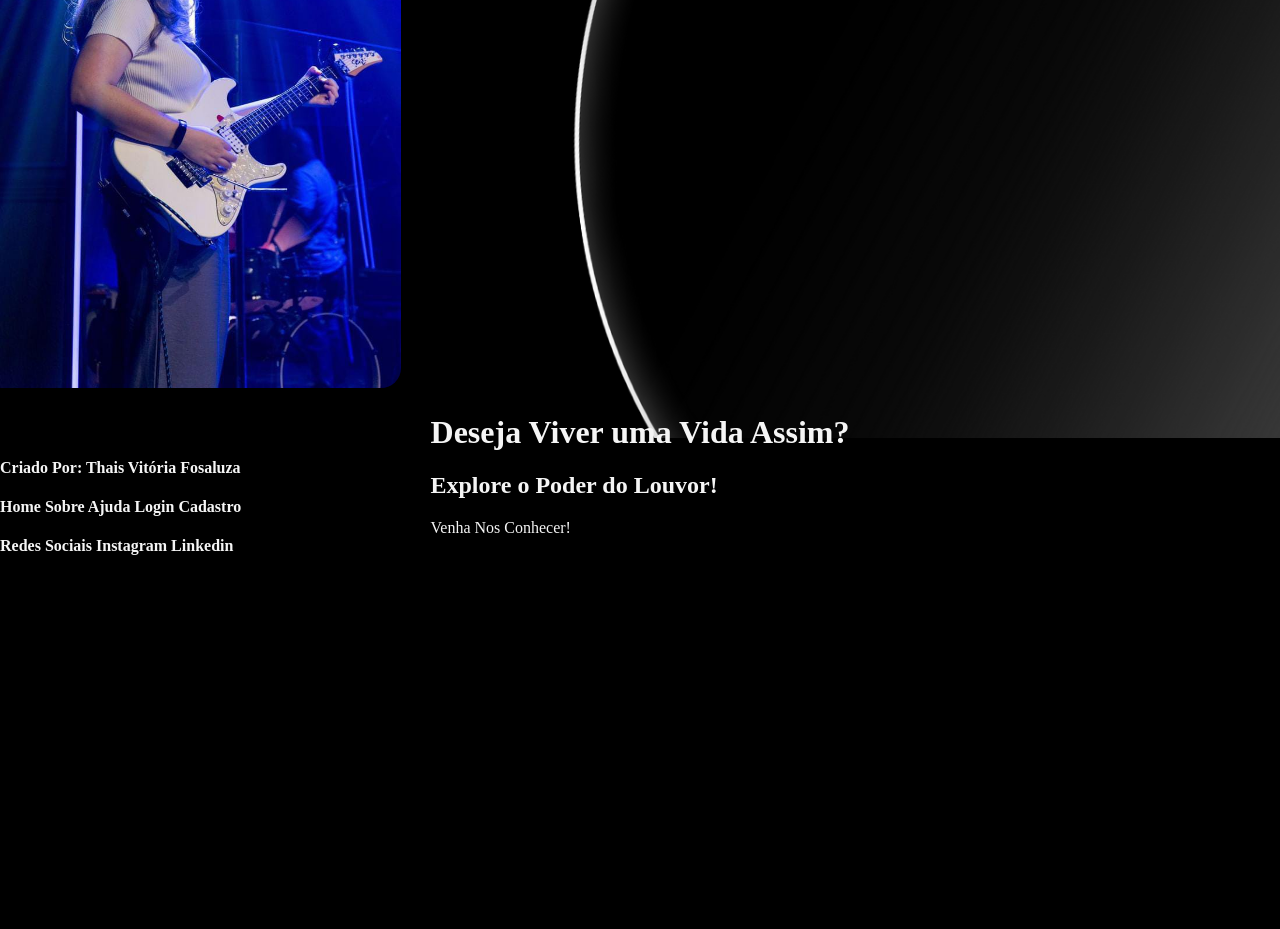
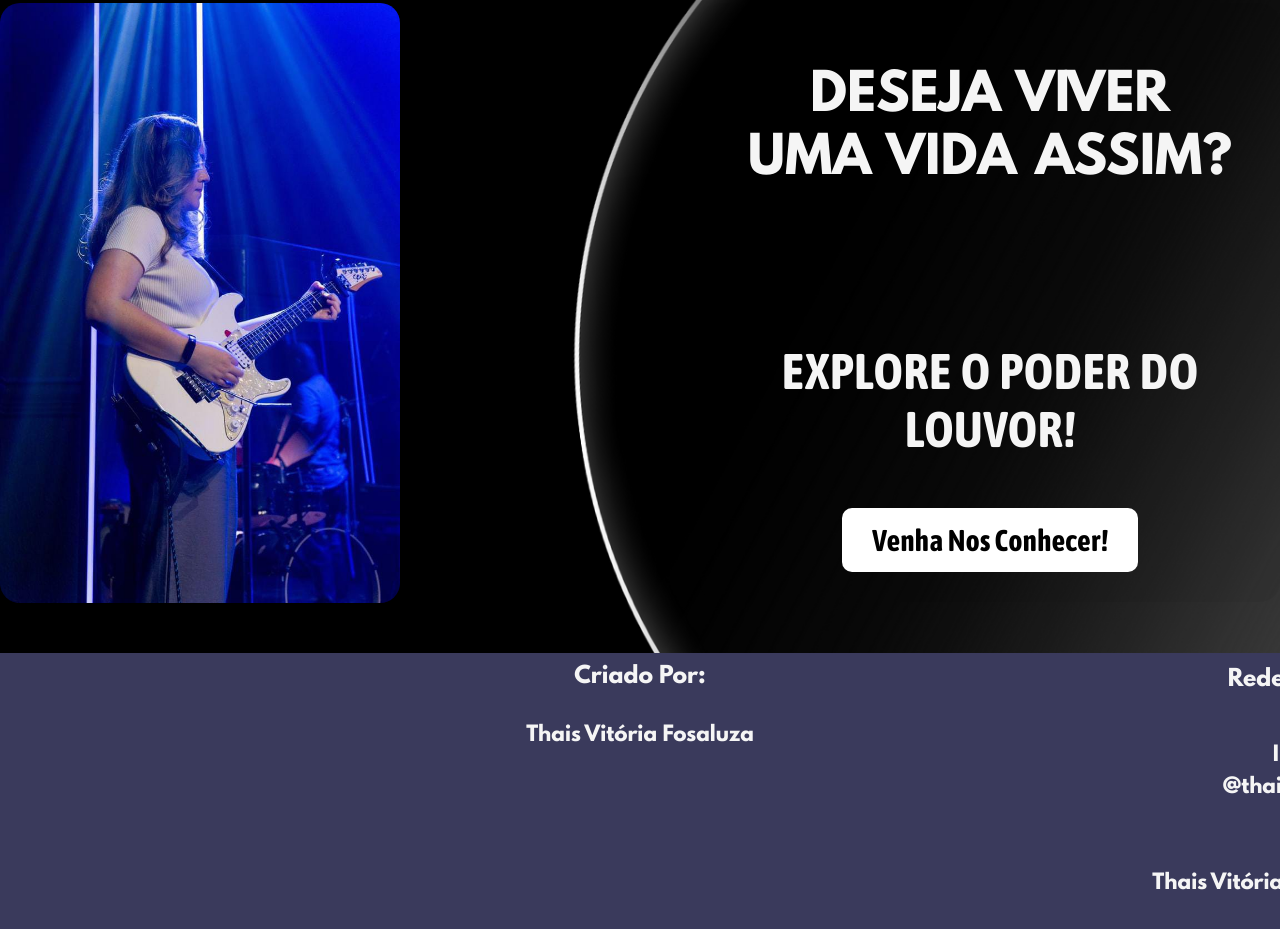
Before and after one commit to thaisvitoriafslz/Projeto-Individual-Thais-, a plain HTML site: page Site/index.html in a window 1280 px wide. Shown: the part 1699-2628 px from the top of the page. Before the commit the page ends 2276 px from the top, so only its background shows below. Drawn offline with Linux system fonts and the light colour scheme.

Commit message:
update css home

```diff
--- a/Site/index.html
+++ b/Site/index.html
@@ -64,13 +64,13 @@
     </div>
 
     <div class="social2">
+        <img src="./styles/imgs/WhatsApp Image 2024-10-31 at 17.00.45.jpeg">
         <div class="container3">
-            <img src="./styles/imgs/WhatsApp Image 2024-10-31 at 17.00.45.jpeg">
                 <div class="titulo">
-                <h1>Deseja Viver uma Vida Assim?</h1>
+                <h1>DESEJA VIVER<br>UMA VIDA ASSIM?</h1>
                 </div>
                 <div class="frase">
-                <h2>Explore o Poder do Louvor!</h2>
+                <h2>EXPLORE O PODER DO LOUVOR!</h2>
                 </div>
                 <a id="botaosobre" href="sobre.html">Venha Nos Conhecer!</a>
         </div>
@@ -78,14 +78,14 @@
 
     <div class="footer">
         <div class="container4">
+            <div class="telas">
+                <h4><span>Menu</span><br>Home<br>Sobre<br>Ajuda<br>Login<br>Cadastro</h4>
+            </div>
             <div class="criador">
-                <h4><span>Criado Por:</span> Thais Vitória Fosaluza</h4>
-            </div>
-            <div class="telas">
-                <h4>Home Sobre Ajuda Login Cadastro</h4>
+                <h4><span>Criado Por:</span><br> Thais Vitória Fosaluza</h4>
             </div>
             <div class="redes">
-                <h4><span>Redes Sociais</span> Instagram Linkedin</h4>
+                <h4><span>Redes Sociais</span><br> Instagram<br>@thaisfosaluza<br><br>Linkedin<br>Thais Vitória Fosaluza</h4>
             </div>
         </div>
     </div>
--- a/Site/styles/style_home.css
+++ b/Site/styles/style_home.css
@@ -59,7 +59,7 @@ a {
 
 .banner {
     background-image: url('./imgs/pexels-chad-kirchoff-346647-952437.jpg');
-    height: 650px;
+    height: 800px;
     width: 100%;
     background-size: cover;
     font-family: asap;
@@ -103,7 +103,7 @@ a {
 }
 
 .social1 .container2 {
-    height: 680px;
+    height: 750px;
     width: 100%;
     background-color: #dbdbdb;
     color: black;
@@ -114,7 +114,7 @@ a {
     font-size: 60px;
     text-align: center;
     margin: 0;
-    margin-top: 50px;
+    margin-top: 100px;
     word-spacing: 5px;
 
 }
@@ -156,24 +156,127 @@ a {
     margin-top: -50px;
 }
 
-.container3 {
-    align-items: center;
-}
 .social2 {
     background-image: url("./imgs/TelaFinalHome.png");
     height: 700px;
     width: 100%;
     background-size: cover;
+    font-family: asap;
+    font-size: 45px;
     display: flex;
     justify-content: center;
-    align-items: center ;
+    align-items: center;
+    text-align: center;
+    margin-top: -5px;
 }
 
+.social2 img {
+    height: 600px;
+    width: 400px;
+    border-radius: 20px;
+    margin-right: 100px;
+}
 
-.container3 img {
-    height: 600px;
-    width: 420px;
-    margin-left: -450px;
-    margin-top: 150px;
+.container3 {
+    background-color: rgba(0, 0, 0, 0.05);
+    padding: 30px;
     border-radius: 20px;
+    color: whitesmoke;
+    text-align: center;
+    max-width: 600px;
+    margin-left: 200px;
 }
+
+.container3 .titulo h1 {
+    font-size: 50px;
+    font-family: league;
+    margin-bottom: 150px;
+    word-spacing: 5px;
+}
+
+.container3 .frase h2 {
+    font-size: 50px;
+    font-family: asap;
+    margin-bottom: 50px;
+    word-spacing: 2px;
+}
+
+#botaosobre {
+    display: inline-block;
+    padding: 15px 30px;
+    font-size: 30px;
+    color: black;
+    background-color: white;
+    border: none;
+    border-radius: 10px;
+    text-decoration: none;
+    transition: background-color 0.3s;
+}
+
+#botaosobre:hover {
+    background-color: #f0f0f0;
+}
+
+.footer {
+    background-color: #3a3a5c;
+    color: whitesmoke;
+    padding: 0;
+    margin: 0;
+}
+
+.container4 {
+    display: flex;
+    justify-content: space-between;
+    align-items: center;
+    max-width: 1200px;
+    margin: 0 auto;
+}
+
+.telas, .criador, .redes {
+    flex: 1;
+    text-align: center;
+}
+
+.telas {
+    text-align: left;
+    margin-left: -150px;
+    margin-bottom: 100px;
+}
+
+.criador {
+    text-align: center;
+    margin-bottom: 100px;
+    margin-top: -150px;
+}
+
+.redes {
+    text-align: right;
+    margin-right: -150px;
+    margin-bottom: 100px;
+}
+
+.telas h4, .criador h4, .redes h4 {
+    font-family: league;
+    font-size: 20px;
+    font-weight: bold;
+    margin: 0;
+    padding: 10px;
+}
+
+.telas h4 span, .criador h4 span, .redes h4 span {
+    display: block;
+    font-size: 22px;
+    margin-bottom: 10px;
+}
+
+.telas h4 {
+    line-height: 1.6;
+}
+
+.redes h4 {
+    line-height: 1.6;
+}
+
+.criador h4 {
+    line-height: 1.2;
+}
```
